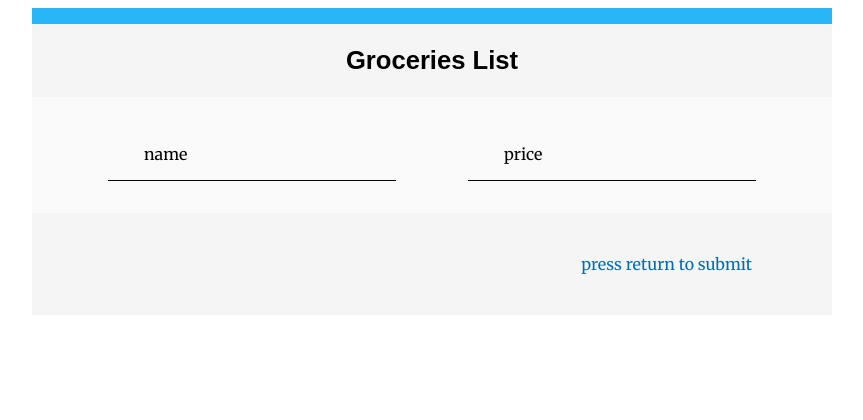
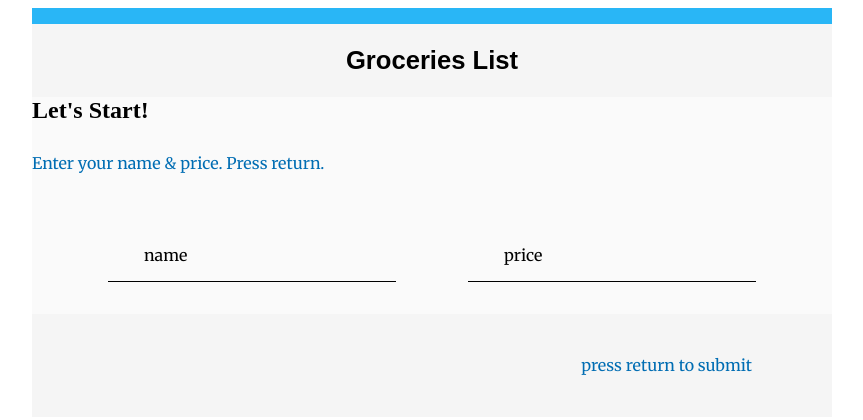
Before and after one commit to seankelliher/groceries-list, a plain HTML site: page index.html in a window 1280 px wide. Shown: the whole page, without its empty margins (208-1071 px from the left). Drawn offline with Linux system fonts and the light colour scheme; a web font is replaced by a local one.

Commit message:
Add nav.

```diff
--- a/index.html
+++ b/index.html
@@ -21,6 +21,11 @@
             <header>
                 <h1>Groceries List</h1>
             </header>
+
+            <nav id="lets-start">
+                <h2>Let's Start!</h2>
+                <p>Enter your name &amp; price. Press return.</p>
+            </nav>
 
             <table id="grocery-list">
 
```
